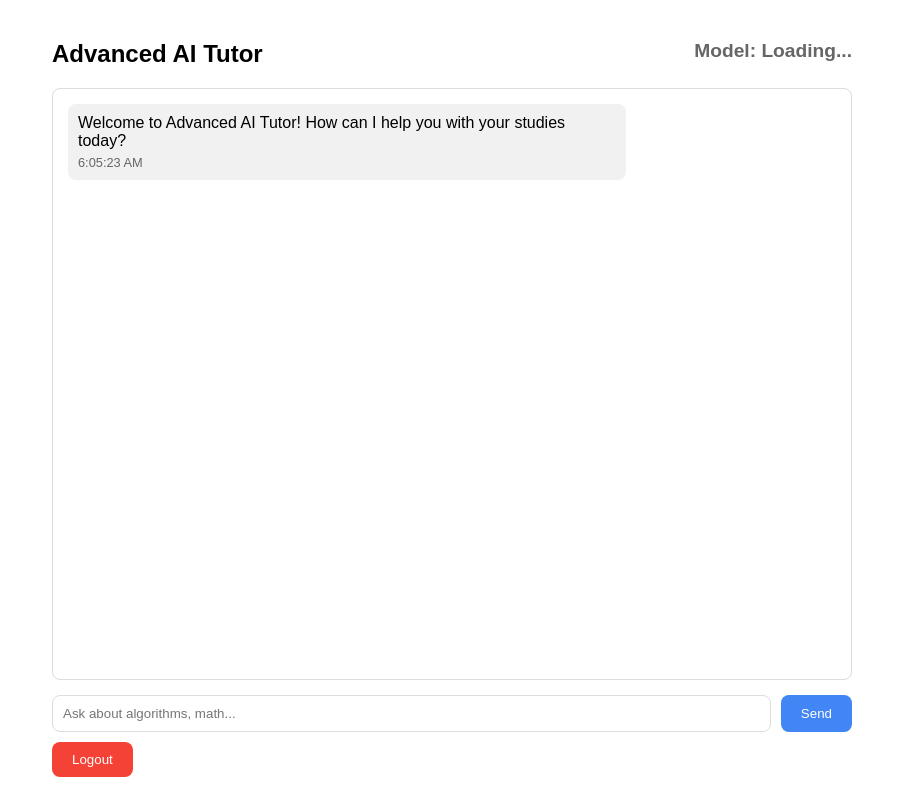
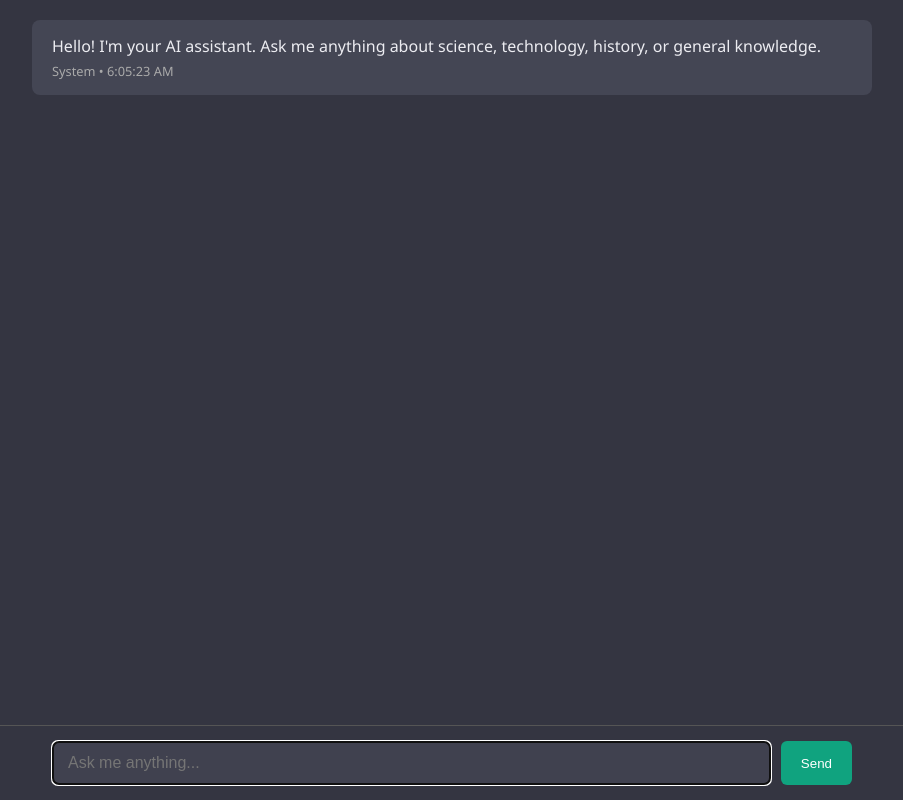
Before and after one commit to ahaag4/Ai-mini.py-project, a Flask app: page / in a window 1280 px wide. Shown: the whole page, without its empty margins (188-1091 px from the left). Run offline with Flask 3, Linux system fonts and the light colour scheme.

Commit message:
Update chat.html

```diff
--- a/templates/chat.html
+++ b/templates/chat.html
@@ -1,91 +1,156 @@
 <!DOCTYPE html>
-<html>
+<html lang="en">
 <head>
-    <title>AI Tutor</title>
+    <meta charset="UTF-8">
     <meta name="viewport" content="width=device-width, initial-scale=1.0">
+    <title>AI Assistant</title>
     <style>
-        body { font-family: Arial; margin: 0; padding: 20px; max-width: 800px; margin: auto; }
-        #chat-container { height: 70vh; overflow-y: auto; border: 1px solid #ddd; padding: 15px; margin-bottom: 15px; border-radius: 8px; }
-        .message { margin-bottom: 10px; padding: 10px; border-radius: 8px; max-width: 70%; }
-        .user-message { background: #e3f2fd; margin-left: auto; }
-        .bot-message { background: #f1f1f1; margin-right: auto; }
-        .message-meta { font-size: 0.8em; color: #666; margin-top: 5px; }
-        #input-area { display: flex; gap: 10px; }
-        #user-input { flex: 1; padding: 10px; border-radius: 8px; border: 1px solid #ddd; }
-        button { padding: 10px 20px; background: #4285f4; color: white; border: none; border-radius: 8px; cursor: pointer; }
-        .model-indicator { float: right; font-size: 0.8em; color: #666; }
+        :root {
+            --primary: #10a37f;
+            --bg: #343541;
+            --text: #ececf1;
+            --card: #444654;
+        }
+        body {
+            margin: 0;
+            font-family: 'Segoe UI', system-ui;
+            background: var(--bg);
+            color: var(--text);
+            display: flex;
+            flex-direction: column;
+            height: 100vh;
+        }
+        #chat-container {
+            flex: 1;
+            overflow-y: auto;
+            padding: 20px;
+            display: flex;
+            flex-direction: column;
+            gap: 15px;
+        }
+        .message {
+            max-width: 800px;
+            margin: 0 auto;
+            width: 100%;
+            padding: 15px 20px;
+            border-radius: 8px;
+        }
+        .user-message {
+            background: var(--bg);
+            border: 1px solid #555;
+        }
+        .ai-message {
+            background: var(--card);
+        }
+        #input-area {
+            padding: 15px;
+            background: var(--bg);
+            border-top: 1px solid #555;
+        }
+        #input-box {
+            width: 100%;
+            max-width: 800px;
+            margin: 0 auto;
+            display: flex;
+            gap: 10px;
+        }
+        #user-input {
+            flex: 1;
+            padding: 12px 15px;
+            border-radius: 6px;
+            border: 1px solid #555;
+            background: #40414f;
+            color: white;
+            font-size: 16px;
+        }
+        #send-btn {
+            background: var(--primary);
+            color: white;
+            border: none;
+            border-radius: 6px;
+            padding: 0 20px;
+            cursor: pointer;
+        }
+        .model-tag {
+            font-size: 0.8em;
+            color: #aaa;
+            margin-top: 5px;
+        }
     </style>
 </head>
 <body>
-    <h2>Advanced AI Tutor <span class="model-indicator" id="model-indicator">Model: Loading...</span></h2>
     <div id="chat-container"></div>
+
     <div id="input-area">
-        <input type="text" id="user-input" placeholder="Ask about algorithms, math..." autocomplete="off">
-        <button onclick="sendMessage()">Send</button>
+        <div id="input-box">
+            <input
+                type="text"
+                id="user-input"
+                placeholder="Ask me anything..."
+                autocomplete="off"
+                autofocus
+            >
+            <button id="send-btn">Send</button>
+        </div>
     </div>
-    <button onclick="logout()" style="background: #f44336; margin-top: 10px;">Logout</button>
 
     <script>
-        const chatContainer = document.getElementById("chat-container");
-        const userInput = document.getElementById("user-input");
+        const chatContainer = document.getElementById('chat-container');
+        const userInput = document.getElementById('user-input');
+        const sendBtn = document.getElementById('send-btn');
 
-        // Load previous conversation
-        window.onload = () => {
-            addMessage("bot", "Welcome to Advanced AI Tutor! How can I help you with your studies today?", new Date());
-        };
-
-        function addMessage(sender, text, timestamp) {
-            const messageDiv = document.createElement("div");
-            messageDiv.className = `message ${sender}-message`;
-
-            const textDiv = document.createElement("div");
-            textDiv.textContent = text;
-
-            const metaDiv = document.createElement("div");
-            metaDiv.className = "message-meta";
-            metaDiv.textContent = timestamp.toLocaleTimeString();
-
-            messageDiv.appendChild(textDiv);
-            messageDiv.appendChild(metaDiv);
+        // Add message to chat
+        function addMessage(role, content, model = null) {
+            const messageDiv = document.createElement('div');
+            messageDiv.className = `message ${role}-message`;
+            messageDiv.innerHTML = `
+                <div>${content.replace(/\n/g, '<br>')}</div>
+                ${model ? `<div class="model-tag">${model} • ${new Date().toLocaleTimeString()}</div>` : ''}
+            `;
             chatContainer.appendChild(messageDiv);
             chatContainer.scrollTop = chatContainer.scrollHeight;
         }
 
+        // Send message to backend
         async function sendMessage() {
             const message = userInput.value.trim();
             if (!message) return;
 
-            const timestamp = new Date();
-            addMessage("user", message, timestamp);
-            userInput.value = "";
+            addMessage('user', message);
+            userInput.value = '';
+            sendBtn.disabled = true;
 
             try {
-                const response = await fetch("/api/chat", {
-                    method: "POST",
-                    headers: { "Content-Type": "application/json" },
+                const response = await fetch('/api/chat', {
+                    method: 'POST',
+                    headers: {
+                        'Content-Type': 'application/json',
+                    },
                     body: JSON.stringify({ message })
                 });
 
+                if (!response.ok) throw new Error('Network error');
+
                 const data = await response.json();
-                if (data.error) {
-                    addMessage("bot", `Error: ${data.error}`, new Date());
-                } else {
-                    addMessage("bot", data.response, new Date(data.timestamp));
-                    document.getElementById("model-indicator").textContent = `Model: ${data.model}`;
-                }
+                addMessage('ai', data.response, data.model);
+
             } catch (error) {
-                addMessage("bot", "Failed to get response from server", new Date());
+                addMessage('ai', "Sorry, I'm having trouble responding. Please try again later.");
+                console.error('Error:', error);
+            } finally {
+                sendBtn.disabled = false;
+                userInput.focus();
             }
         }
 
-        async function logout() {
-            await fetch("/logout", { method: "POST" });
-            window.location.href = "/";
-        }
+        // Event listeners
+        sendBtn.addEventListener('click', sendMessage);
+        userInput.addEventListener('keypress', (e) => {
+            if (e.key === 'Enter') sendMessage();
+        });
 
-        userInput.addEventListener("keypress", (e) => {
-            if (e.key === "Enter") sendMessage();
-        });
+        // Initial greeting
+        addMessage('ai', "Hello! I'm your AI assistant. Ask me anything about science, technology, history, or general knowledge.", "System");
     </script>
 </body>
 </html>
```
